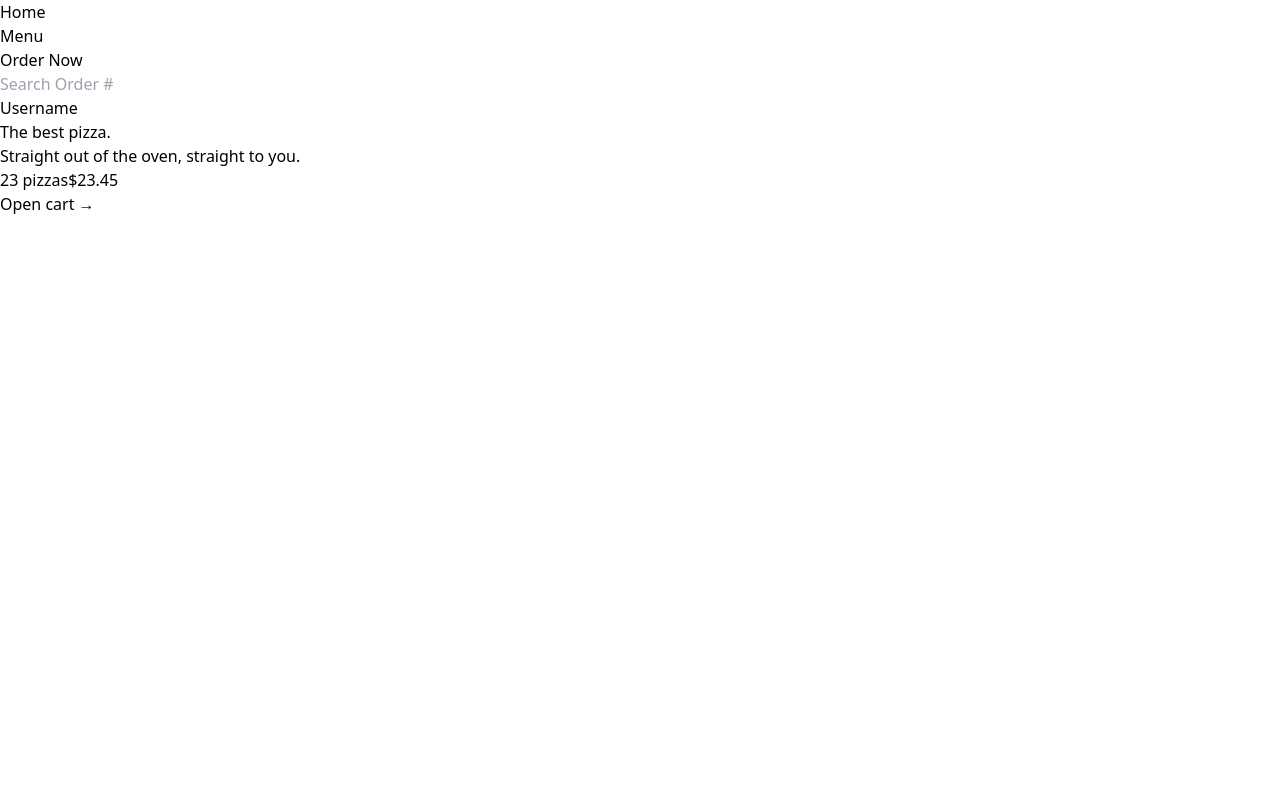
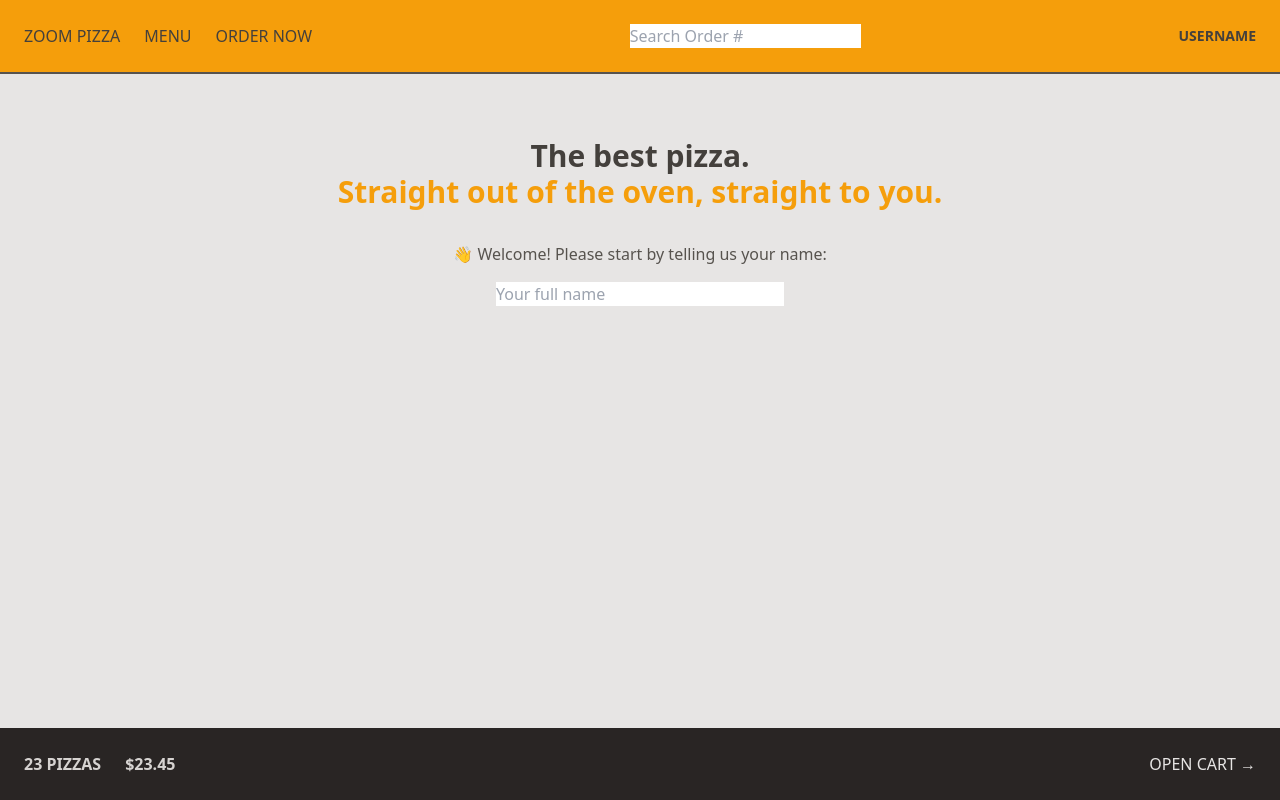
Before and after one commit to p-kordana/project-one, a React (Vite) app: page / in a window 1280 px wide. Built offline with nearby package versions, Linux system fonts and the light colour scheme.

Commit message:
apply styling to home

```diff
--- a/index.html
+++ b/index.html
@@ -1,4 +1,4 @@
-<!DOCTYPE html>
+<!doctype html>
 <html lang="en">
   <head>
     <meta charset="UTF-8" />
@@ -6,7 +6,7 @@
     <meta name="viewport" content="width=device-width, initial-scale=1.0" />
     <title>Project One</title>
   </head>
-  <body>
+  <body class="bg-stone-200 text-stone-700">
     <div id="root"></div>
     <script type="module" src="/src/main.jsx"></script>
   </body>
--- a/src/features/cart/CartOverview.jsx
+++ b/src/features/cart/CartOverview.jsx
@@ -2,8 +2,8 @@
 
 function CartOverview() {
   return (
-    <div>
-      <p>
+    <div className="flex items-center justify-between bg-stone-800 p-3 text-sm uppercase text-stone-200 sm:p-6 md:text-base">
+      <p className="space-x-4 font-semibold text-stone-300 sm:space-x-6">
         <span>23 pizzas</span>
         <span>$23.45</span>
       </p>
--- a/src/features/user/CreateUser.jsx
+++ b/src/features/user/CreateUser.jsx
@@ -1,7 +1,7 @@
-import { useState } from 'react';
+import { useState } from "react";
 
 function CreateUser() {
-  const [username, setUsername] = useState('');
+  const [username, setUsername] = useState("");
 
   function handleSubmit(e) {
     e.preventDefault();
@@ -9,16 +9,19 @@
 
   return (
     <form onSubmit={handleSubmit}>
-      <p>👋 Welcome! Please start by telling us your name:</p>
+      <p className="mb-4 text-sm text-stone-600 md:text-base">
+        👋 Welcome! Please start by telling us your name:
+      </p>
 
       <input
         type="text"
         placeholder="Your full name"
         value={username}
         onChange={(e) => setUsername(e.target.value)}
+        className="w-72"
       />
 
-      {username !== '' && (
+      {username !== "" && (
         <div>
           <button>Start ordering</button>
         </div>
--- /dev/null
+++ b/src/features/user/Username.jsx
@@ -0,0 +1,5 @@
+function Username() {
+  return <div className="hidden text-sm font-semibold md:block">Username</div>;
+}
+
+export default Username;
--- a/src/ui/AppLayout.jsx
+++ b/src/ui/AppLayout.jsx
@@ -7,11 +7,11 @@
   const navigation = useNavigation();
   const isLoading = navigation.state === "loading";
   return (
-    <div className="layout">
+    <div className="grid h-screen grid-rows-[auto_1fr_auto]">
       {isLoading && <Loading />}
 
       <Header />
-      <main>
+      <main className="overflow-scroll">
         <Outlet />
       </main>
       <CartOverview />
--- a/src/ui/Header.jsx
+++ b/src/ui/Header.jsx
@@ -1,12 +1,13 @@
 import { Link } from "react-router-dom";
 import OrderSearch from "../features/order/OrderSearch";
+import Username from "../features/user/Username";
 
 function Header() {
   return (
-    <header>
-      <ul>
+    <header className="flex items-center justify-between border-b-2 border-stone-600 bg-amber-500 p-4 uppercase sm:p-6">
+      <ul className="flex justify-between space-x-2 sm:space-x-4 md:space-x-6">
         <li>
-          <Link to={"/"}>Home</Link>
+          <Link to={"/"}>Zoom Pizza</Link>
         </li>
         <li>
           <Link to={"/menu"}>Menu</Link>
@@ -16,7 +17,7 @@
         </li>
       </ul>
       <OrderSearch />
-      <p>Username</p>
+      <Username />
     </header>
   );
 }
--- a/src/ui/Home.jsx
+++ b/src/ui/Home.jsx
@@ -1,11 +1,17 @@
+import CreateUser from "../features/user/CreateUser";
+
 function Home() {
   return (
-    <div>
-      <h1>
+    <div className="my-10 text-center sm:my-16">
+      <h1 className="mb-8 px-2 text-xl font-semibold sm:text-2xl md:text-3xl">
         The best pizza.
         <br />
-        Straight out of the oven, straight to you.
+        <span className="text-amber-500">
+          Straight out of the oven, straight to you.
+        </span>
       </h1>
+
+      <CreateUser />
     </div>
   );
 }
```
